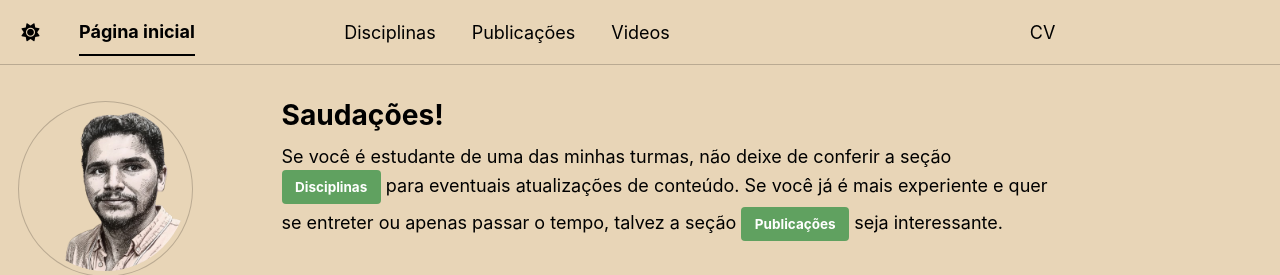
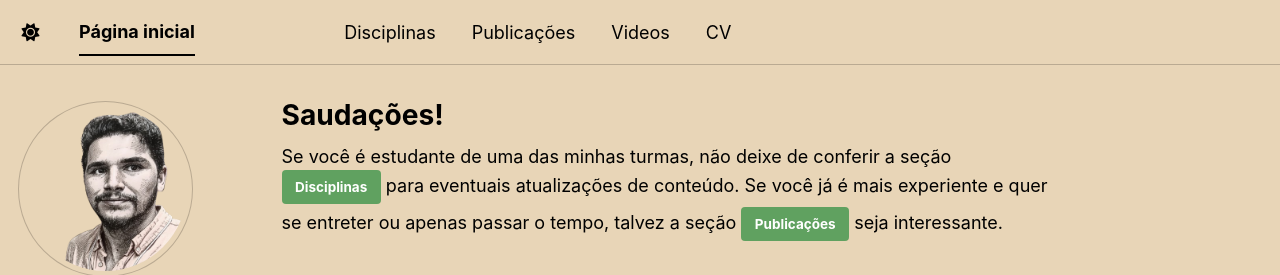
Before and after one commit to antmelo/antmelo.github.io, a Jekyll site: the page built from _pages/about.md, in a window 1280 px wide. Shown: the top 275 px of the page. Built offline with Jekyll 4.4.1, drawn with Linux system fonts in a browser that asks for light colours; nearby versions of some CDN libraries; a style sheet for code colours, icons or effects is not loaded.

Commit message:
Update _navigation.scss

```diff
--- a/_sass/layout/_navigation.scss
+++ b/_sass/layout/_navigation.scss
@@ -220,7 +220,6 @@
 
       &:last-child {
         a {
-          left: 18em;
           margin-right: 0;
         }
       }
```
